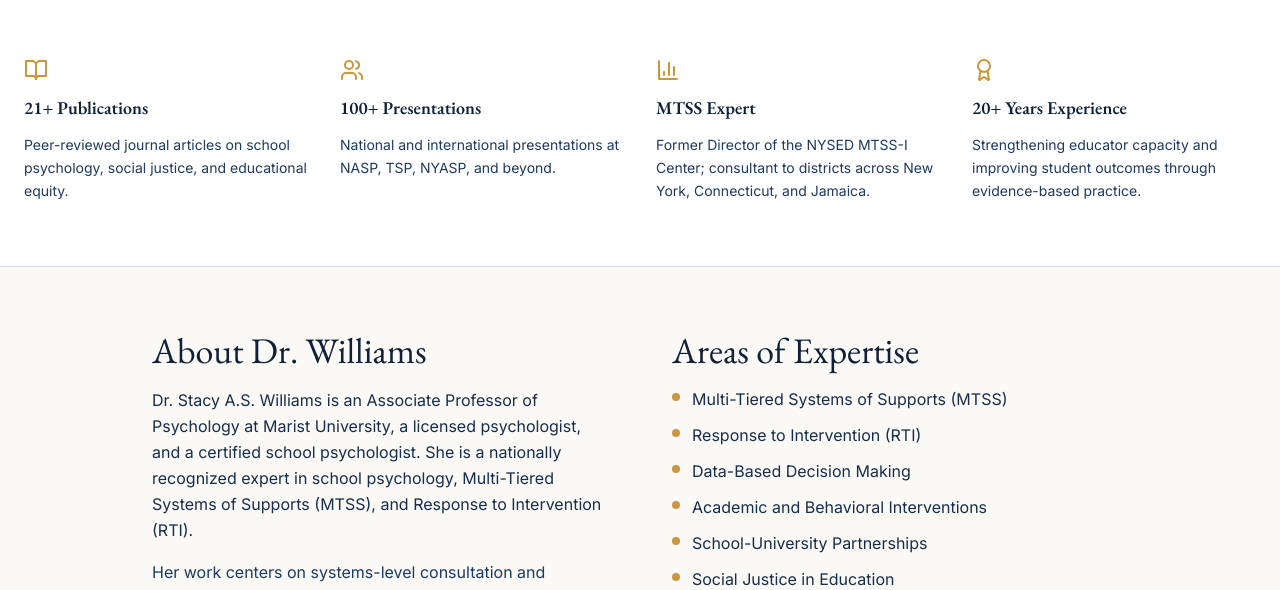
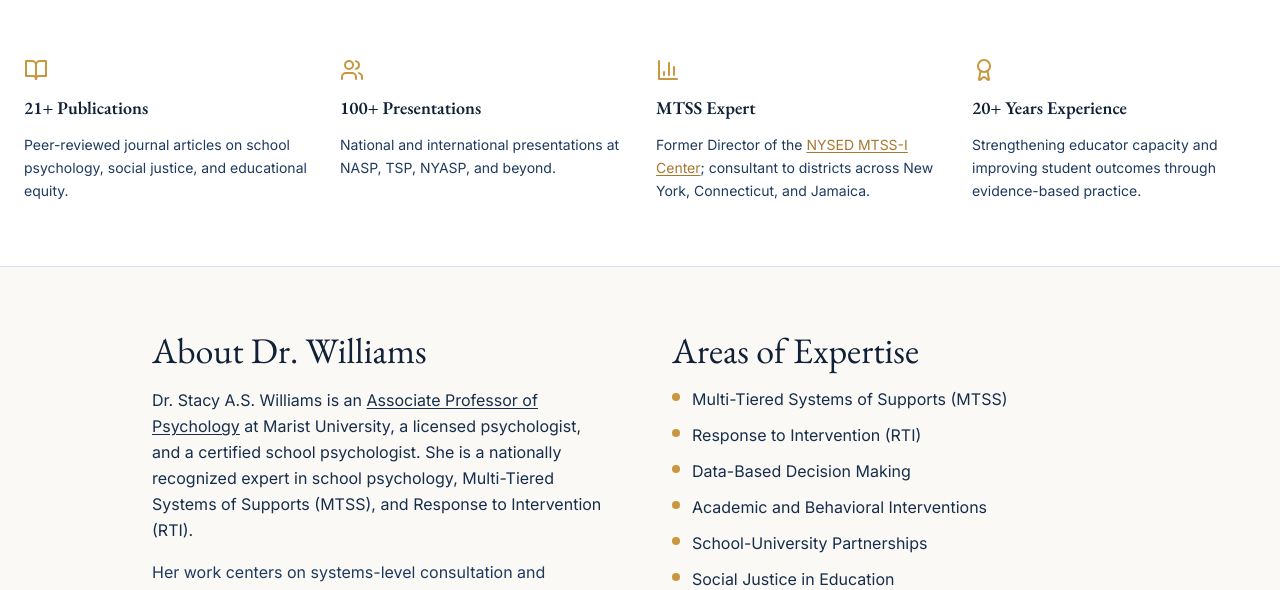
Before and after one commit to pedalshoe/swphd-upgrade, a Next.js app: page /en in a window 1280 px wide. Shown: the part 680-1270 px from the top of the page. Built offline with nearby package versions, Linux system fonts and the light colour scheme.

Commit message:
added links to marist and mtssi center

```diff
--- a/src/app/[locale]/page.tsx
+++ b/src/app/[locale]/page.tsx
@@ -1,3 +1,4 @@
+import React from 'react';
 import { useTranslations } from 'next-intl';
 import { getTranslations, setRequestLocale } from 'next-intl/server';
 import Link from 'next/link';
@@ -24,7 +25,7 @@ export default function HomePage({ params: { locale } }: { params: { locale: str
     { label: 'CSP', detail: 'Certified School Psychologist' },
   ];
 
-  const highlights = [
+  const highlights: { icon: React.ReactNode; title: string; desc: React.ReactNode }[] = [
     {
       icon: <BookOpen size={24} />,
       title: '21+ Publications',
@@ -38,7 +39,20 @@ export default function HomePage({ params: { locale } }: { params: { locale: str
     {
       icon: <BarChart3 size={24} />,
       title: 'MTSS Expert',
-      desc: 'Former Director of the NYSED MTSS-I Center; consultant to districts across New York, Connecticut, and Jamaica.',
+      desc: (
+        <>
+          Former Director of the{' '}
+          <a
+            href="https://osepartnership.org/mtss-i"
+            target="_blank"
+            rel="noopener noreferrer"
+            className="text-gold-600 hover:text-gold-500 underline underline-offset-2 transition-colors duration-200"
+          >
+            NYSED MTSS-I Center
+          </a>
+          ; consultant to districts across New York, Connecticut, and Jamaica.
+        </>
+      ),
     },
     {
       icon: <Award size={24} />,
@@ -51,7 +65,19 @@ export default function HomePage({ params: { locale } }: { params: { locale: str
     <>
       {/* ── Hero Section (full-height split layout with clip-path animation) ── */}
       <HeroSection
-        slogan="Associate Professor of Psychology | Marist University"
+        slogan={
+          <>
+            <a
+              href="https://www.marist.edu/social-behavioral-science/faculty/stacy-williams"
+              target="_blank"
+              rel="noopener noreferrer"
+              className="hover:underline underline-offset-2 transition-colors duration-200"
+            >
+              Associate Professor of Psychology
+            </a>
+            {' | Marist University'}
+          </>
+        }
         title={
           <>
             Dr. Stacy<br />
@@ -90,7 +116,18 @@ export default function HomePage({ params: { locale } }: { params: { locale: str
         <div className="grid grid-cols-1 md:grid-cols-2 gap-16 items-start">
           <div>
             <h2 className="section-heading">{t('about_heading')}</h2>
-            <p className="text-navy-700 leading-relaxed text-base mb-4">{t('about_body')}</p>
+            <p className="text-navy-700 leading-relaxed text-base mb-4">
+              Dr. Stacy A.S. Williams is an{' '}
+              <a
+                href="https://www.marist.edu/social-behavioral-science/faculty/stacy-williams"
+                target="_blank"
+                rel="noopener noreferrer"
+                className="text-navy-700 underline underline-offset-2 hover:text-navy-900 transition-colors duration-200"
+              >
+                Associate Professor of Psychology
+              </a>
+              {' '}at Marist University, a licensed psychologist, and a certified school psychologist. She is a nationally recognized expert in school psychology, Multi-Tiered Systems of Supports (MTSS), and Response to Intervention (RTI).
+            </p>
             <p className="text-navy-600 leading-relaxed text-base">
               Her work centers on systems-level consultation and classroom-based strategies
               designed to foster supportive, high-quality learning environments, with a deep
--- a/src/components/ui/hero-section-2.tsx
+++ b/src/components/ui/hero-section-2.tsx
@@ -18,7 +18,7 @@ const InfoIcon = ({ type }: { type: 'website' | 'phone' | 'address' }) => {
 // ─── Prop types ───────────────────────────────────────────────────────────────
 interface HeroSectionProps extends Omit<React.HTMLAttributes<HTMLDivElement>, 'title'> {
   logo?: { url: string; alt: string; text?: string };
-  slogan?: string;
+  slogan?: React.ReactNode;
   title: React.ReactNode;
   subtitle: string;
   callToAction: { text: string; href: string };
```
